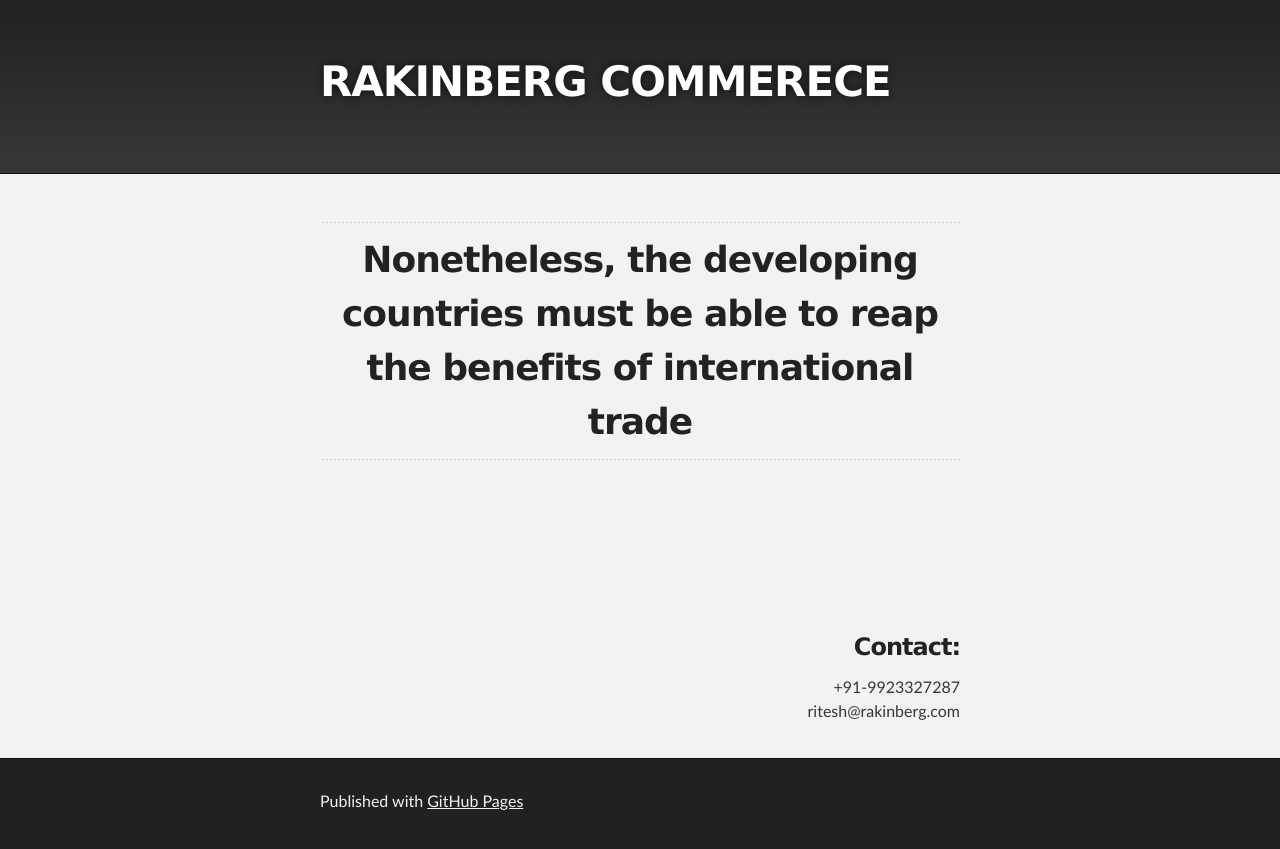
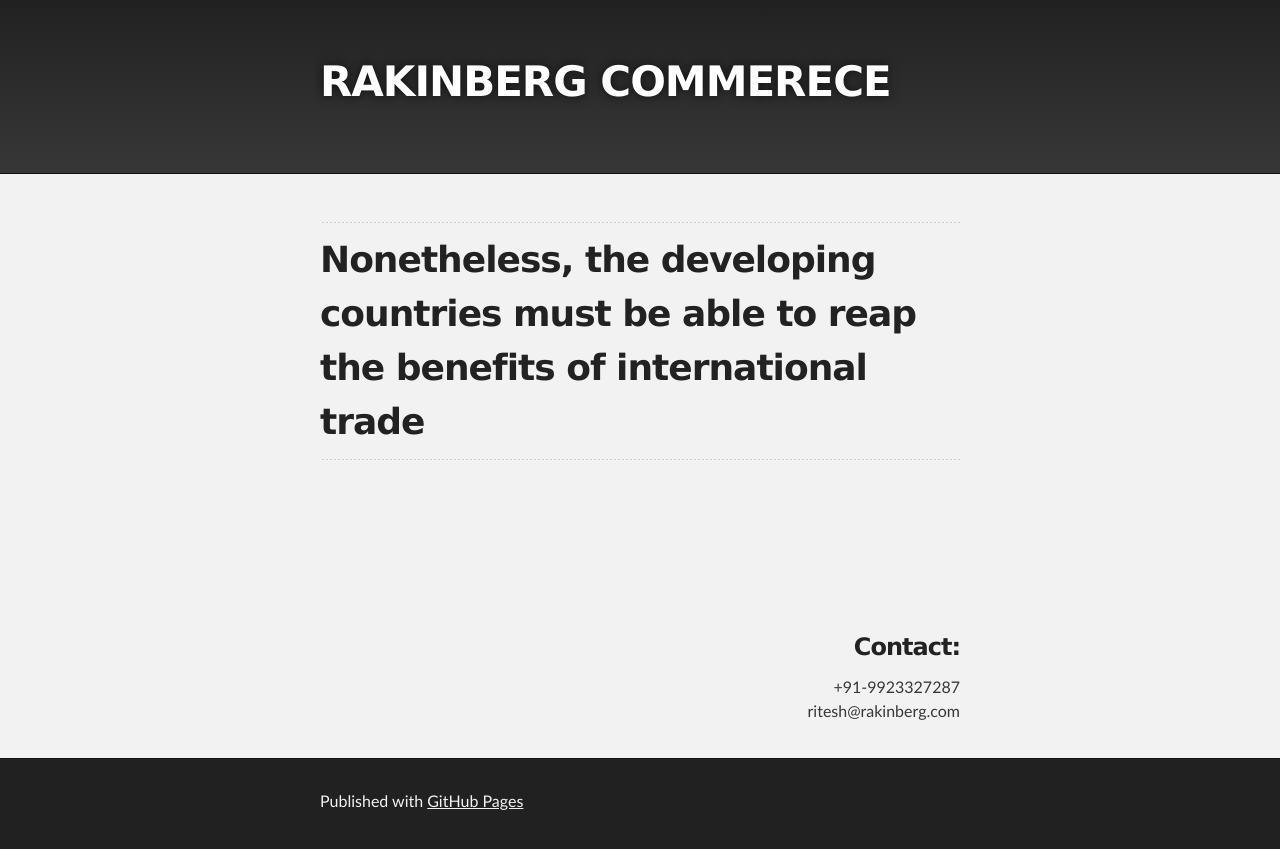
Before and after one commit to rakinberg/rakinberg.github.io, a Jekyll site: the page built from index.md, in a window 1280 px wide. Shown: the top 849 px of the page. Built offline with Jekyll 4.4.1, drawn with Linux system fonts in a browser that asks for light colours; our own code applies the rules of GitHub Pages for plain Markdown files; the repository's description, which GitHub fills in, is left out.

Commit message:
Update index.md

```diff
--- a/index.md
+++ b/index.md
@@ -1,6 +1,6 @@
 <hr>
 
-<h1 id="demo" style="text-align:center;"> Nonetheless, the developing countries must be able to reap the benefits of international trade</h1>
+<h1 id="demo" style="text-align:left;"> Nonetheless, the developing countries must be able to reap the benefits of international trade</h1>
 
 <hr>
 
```
